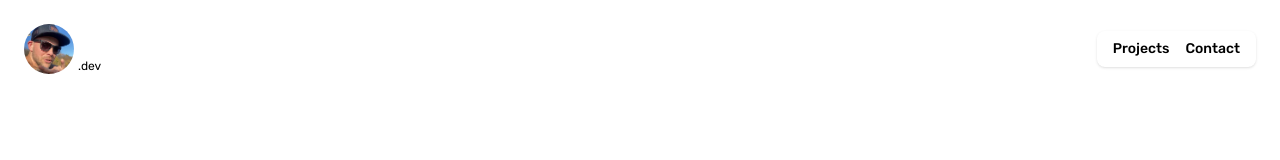
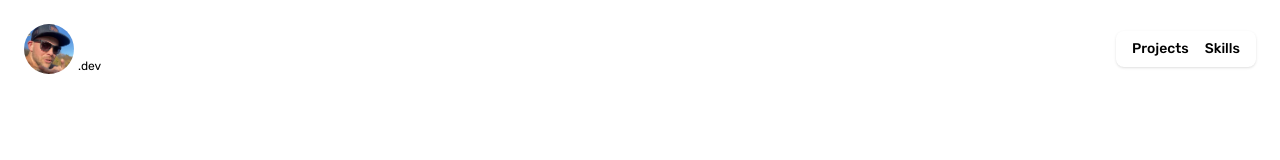
Before and after one commit to BrandonGormley/brandongormley.dev, a Next.js app: page / in a window 1280 px wide. Shown: the top 160 px of the page. Built offline with nearby package versions, Linux system fonts and the light colour scheme; grey boxes are pictures that could not be loaded.

Commit message:
remove contact & add skills

```diff
--- a/src/app/components/Header.tsx
+++ b/src/app/components/Header.tsx
@@ -27,9 +27,9 @@ export default function Header() {
                     <li className='mx-2'>
                         <Link
                             className='hover:text-cyan-500 font-medium transition-all duration-100'
-                            href={'/contact'}
+                            href={'/skills'}
                         >
-                            Contact
+                            Skills
                         </Link>
                     </li>
                 </ul>
```
